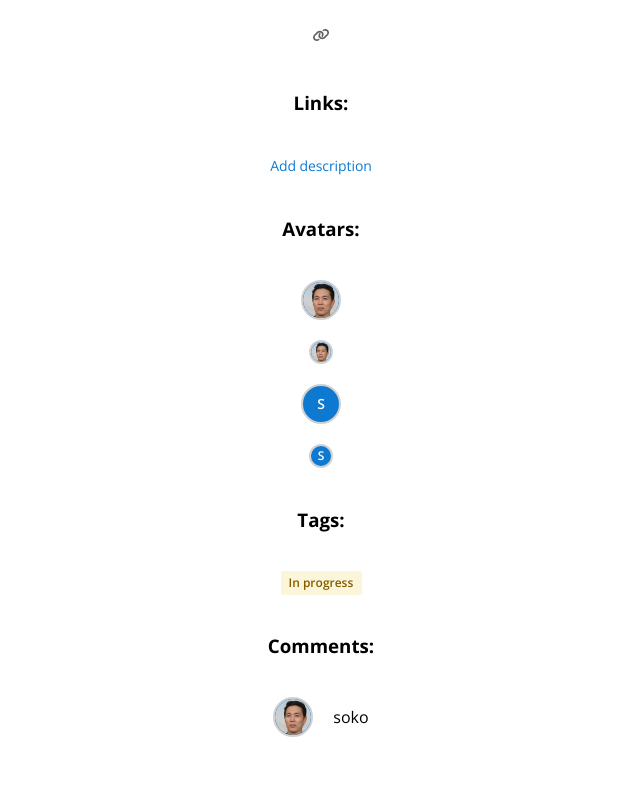
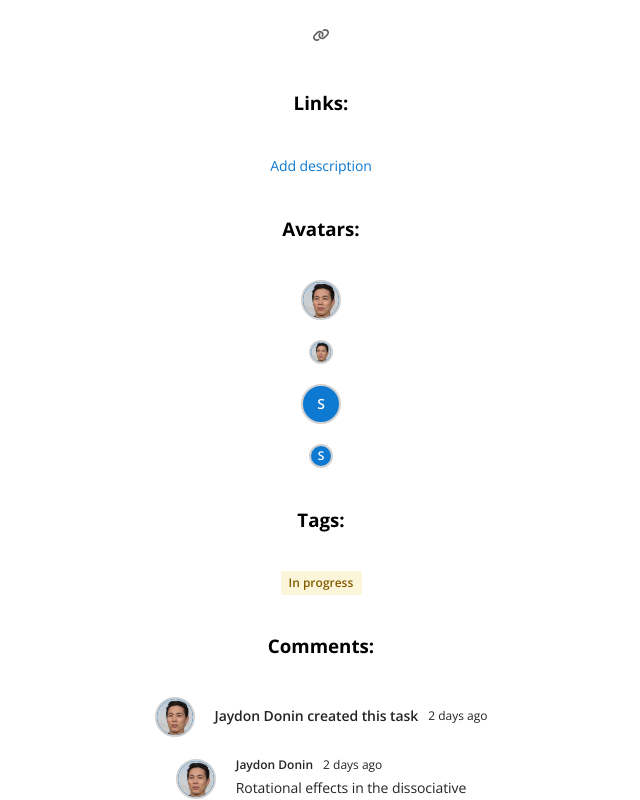
Before and after one commit to antisocrates/atypon-assignment, a Next.js app: page / in a window 1280 px wide. Shown: the part 273-1073 px from the top of the page, without its empty margins (319-959 px from the left). Before the commit the page ends 1010 px from the top, so only its background shows below. Built offline with nearby package versions, Linux system fonts and the light colour scheme.

Commit message:
comment done

```diff
--- a/components/comment/comment.component.tsx
+++ b/components/comment/comment.component.tsx
@@ -18,8 +18,17 @@ export const Comment: React.FC<CommentProps> = ({commentType,avatar,age,content,
     return (
         <div className={styles.comment}>
             <div>{avatar}</div>
-            <div>soko</div>
-
+            <div className={styles.commentCol}>
+                <div className={styles.commentRow}>
+                    {commentType === CommentTypes.notice ?
+                        <div className={"text-subtitle"}>{user} created this task</div>
+                        :
+                        <div className={"text-overline"}>{user}</div>
+                    }
+                    <div className={"text-caption"}>{age} days ago</div>
+                </div>
+                <div className={"text-normal"}>{content}</div>
+            </div>
         </div>
     )
 }
--- a/components/comment/comment.module.css
+++ b/components/comment/comment.module.css
@@ -5,3 +5,19 @@
     justify-content: center;
     align-items: center;
 }
+
+.commentRow {
+    display: flex;
+    flex-direction: row;
+    gap: 10px;
+    justify-content: center;
+    align-items: center;
+}
+
+.commentCol {
+    display: flex;
+    flex-direction: column;
+    gap: 3px;
+    justify-content: center;
+    align-items: flex-start;
+}
--- a/pages/index.tsx
+++ b/pages/index.tsx
@@ -39,6 +39,7 @@ const Home: NextPage = () => {
 
                     <h3>Comments:</h3>
                     <Comment avatar={<Avatar avatarSize={AvatarSizes.large} avatarText={"Socrates"} photoURL={avatar2}/>} user={"Jaydon Donin"} age={2} commentType={CommentTypes.notice}/>
+                    <Comment avatar={<Avatar avatarSize={AvatarSizes.large} avatarText={"Socrates"} photoURL={avatar2}/>} user={"Jaydon Donin"} age={2} commentType={CommentTypes.post} content={"Rotational effects in the dissociative"}/>
 
                 </div>
             </main>
--- a/styles/common.css
+++ b/styles/common.css
@@ -9,7 +9,7 @@
     justify-content: flex-start;
     align-items: center;
     /*background-color: red;*/
-    margin: 0 10% 5% 10%;
+    margin: 0 10% 10% 10%;
     height: 100vh;
 }
 
```
